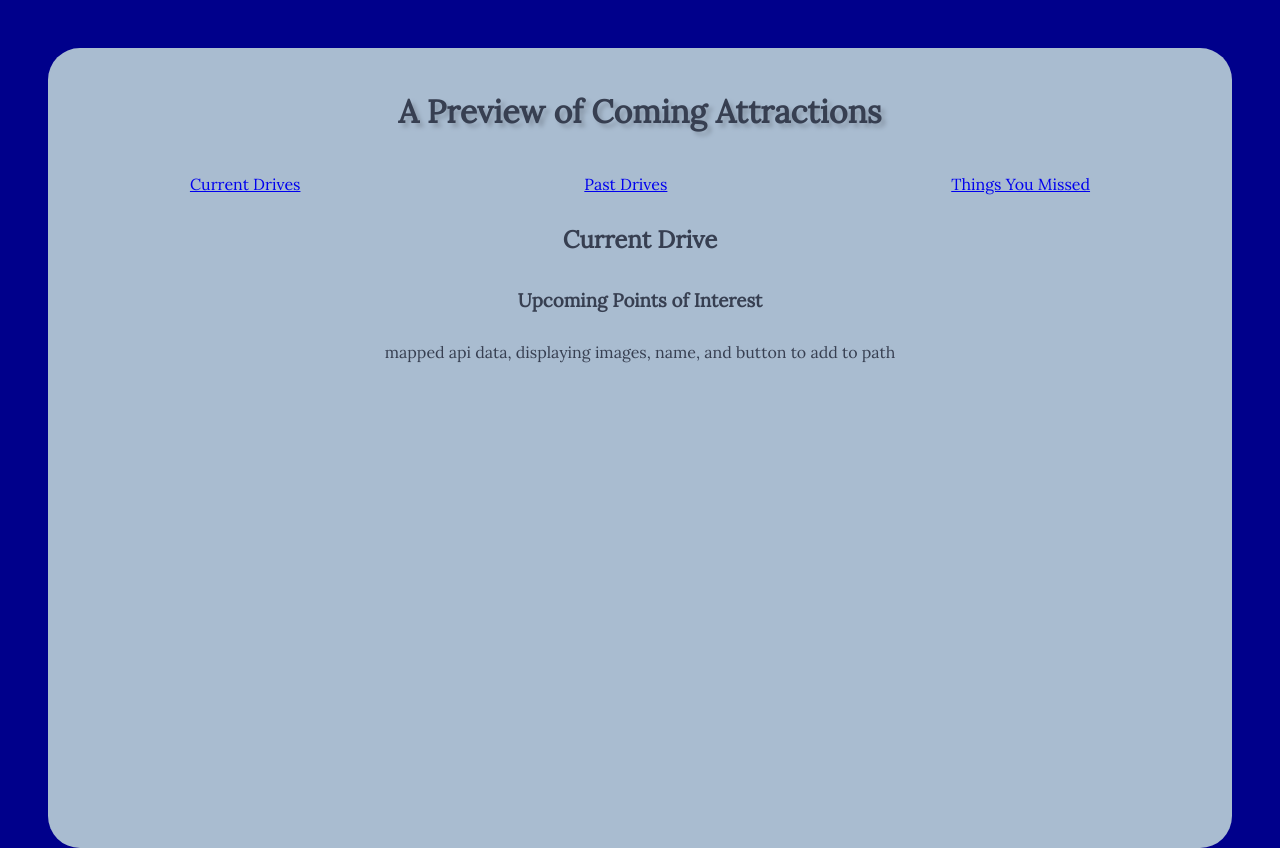
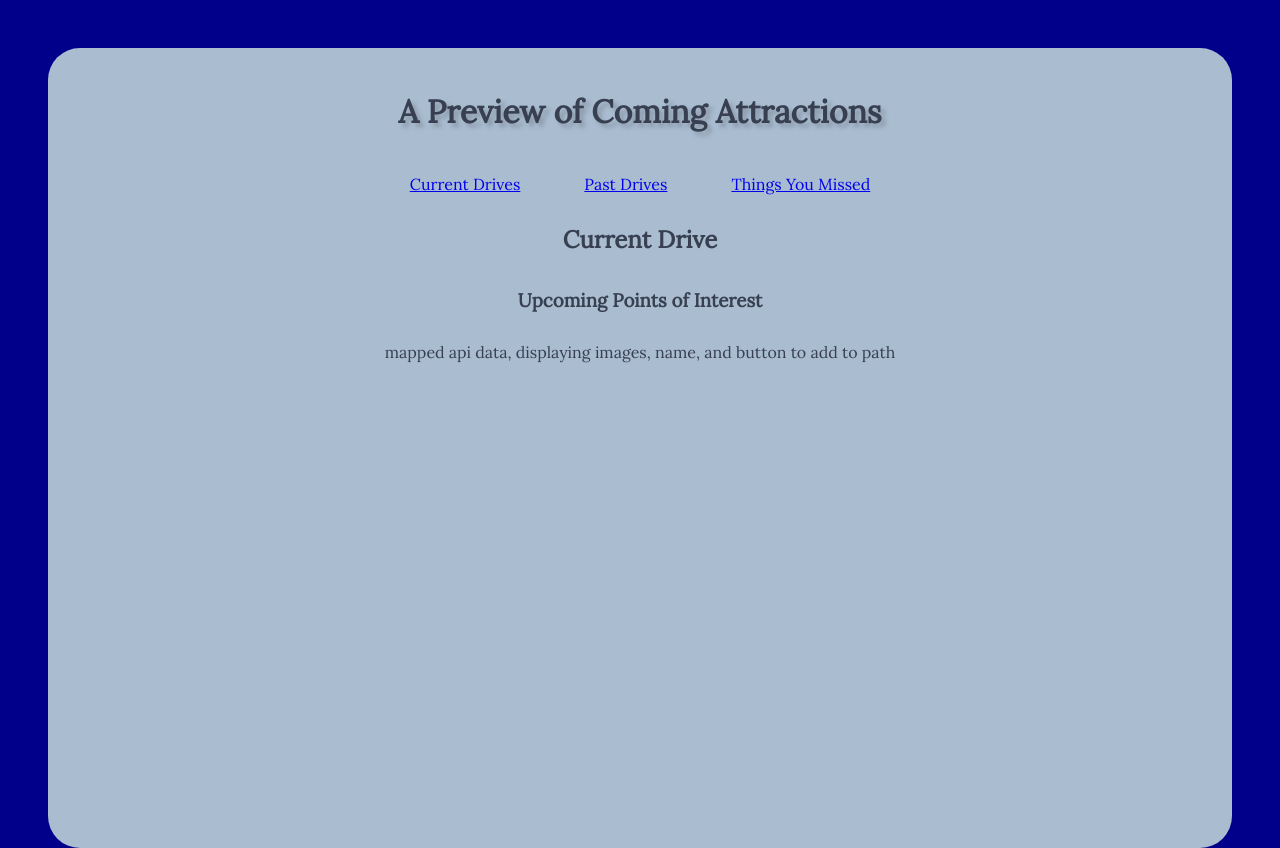
Before and after one commit to alsleaders/capstone, a React (Create React App) app: page / in a window 1280 px wide. Built offline with nearby package versions, Linux system fonts and the light colour scheme.

Commit message:
centered navBar

```diff
--- a/src/components/GoCurrent.js
+++ b/src/components/GoCurrent.js
@@ -4,9 +4,9 @@ import { Link } from 'react-router-dom'
 class GoCurrent extends Component {
   render() {
     return (
-      <>
+      <div className="navBar">
         <Link to="/current">Current Drives</Link>
-      </>
+      </div>
     )
   }
 }
--- a/src/components/GoHome.js
+++ b/src/components/GoHome.js
@@ -4,9 +4,9 @@ import { Link } from 'react-router-dom'
 class GoHome extends Component {
   render() {
     return (
-      <>
+      <div className="navBar">
         <Link to="/">Home</Link>
-      </>
+      </div>
     )
   }
 }
--- a/src/components/GoMissed.js
+++ b/src/components/GoMissed.js
@@ -4,9 +4,9 @@ import { Link } from 'react-router-dom'
 class ThingsMissed extends Component {
   render() {
     return (
-      <>
+      <div className="navBar">
         <Link to="/save">Things You Missed</Link>
-      </>
+      </div>
     )
   }
 }
--- a/src/components/GoPast.js
+++ b/src/components/GoPast.js
@@ -4,9 +4,9 @@ import { Link } from 'react-router-dom'
 class GoPast extends Component {
   render() {
     return (
-      <>
+      <div className="navBar">
         <Link to="/past">Past Drives</Link>
-      </>
+      </div>
     )
   }
 }
--- a/src/index.css
+++ b/src/index.css
@@ -50,7 +50,8 @@ ul {
 }
 
 .navBar {
+  margin: 0 2rem;
   display: flex;
   flex-direction: row;
-  justify-content: space-around;
+  justify-content: center;
 }
```
